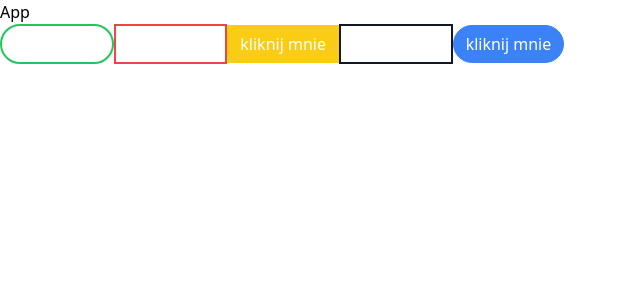
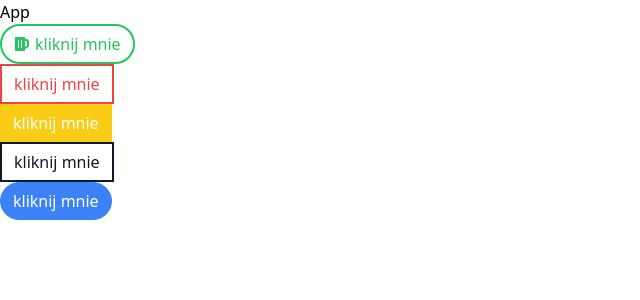
Before and after one commit to PatrykRoskosz/component-page, a React (Create React App) app: page / in a window 1280 px wide. Shown: the top 300 px of the page, without its empty margins (0-640 px from the left). Built offline with nearby package versions, Linux system fonts and the light colour scheme.

Commit message:
try push

```diff
--- a/src/App.js
+++ b/src/App.js
@@ -1,13 +1,15 @@
 import Button from "./components/Button/Button";
+import { FaBeer } from "react-icons/fa";
 
 function App() {
 	return (
 		<>
 			<div>App</div>
 			<Button success rounded outline>
+				<FaBeer />
 				kliknij mnie
 			</Button>
-			<Button danger outline onClick={()=> console.log('hej')}>
+			<Button danger outline>
 				kliknij mnie
 			</Button>
 			<Button warning>kliknij mnie</Button>
--- a/src/components/Button/Button.js
+++ b/src/components/Button/Button.js
@@ -1,4 +1,6 @@
-import className from 'classnames';
+import className from "classnames";
+
+
 
 const Button = ({
 	children,
@@ -9,24 +11,25 @@ const Button = ({
 	danger,
 	outline,
 	rounded,
-	onClick
+	...rest
 }) => {
-
-	const classes = className('px-3 py-1.5 border', {
-		'border-blue-500 bg-blue-500 text-white': primary,
-		'border-gray-900 bg-gray-900 text-white': secondary,
-		'border-green-500 bg-green-500 text-white': success,
-		'border-yellow-400 bg-yellow-400 text-white': warning,
-		'border-red-500 bg-red-600 text-white': danger,
-		'rounded-full': rounded,
-		'bg-white border-2': outline,
-		'text-blue-500': outline && primary,
-		'text-gray-900': outline && secondary,
-		'text-green-500': outline && success,
-		'text-yellow-400': outline && warning,
-		'text-red-500': outline && danger,
-	})
-	return <button className={classes} onClick={onClick}>{children}</button>;
+	const classes = className(rest.className,  "flex items-center px-3 py-1.5 border", {
+		"border-blue-500 bg-blue-500": primary,
+		"border-gray-900 bg-gray-900": secondary,
+		"border-green-500 bg-green-500": success,
+		"border-yellow-400 bg-yellow-400": warning,
+		"border-red-500 bg-red-600": danger,
+		"text-white":
+			!outline && (primary || secondary || success || warning || danger),
+		"rounded-full": rounded,
+		"bg-white border-2": outline,
+		"text-blue-500": primary && outline,
+		"text-gray-900": outline && secondary,
+		"text-green-500": success && outline,
+		"text-yellow-400": outline && warning,
+		"text-red-500": outline && danger,
+	});
+	return <button className={classes} {...rest}>{children}</button>;
 };
 
 Button.propTypes = {
--- a/src/index.css
+++ b/src/index.css
@@ -1,3 +1,7 @@
 @tailwind base;
 @tailwind components;
 @tailwind utilities;
+
+button > svg {
+    margin-right: 5px;
+}
```
